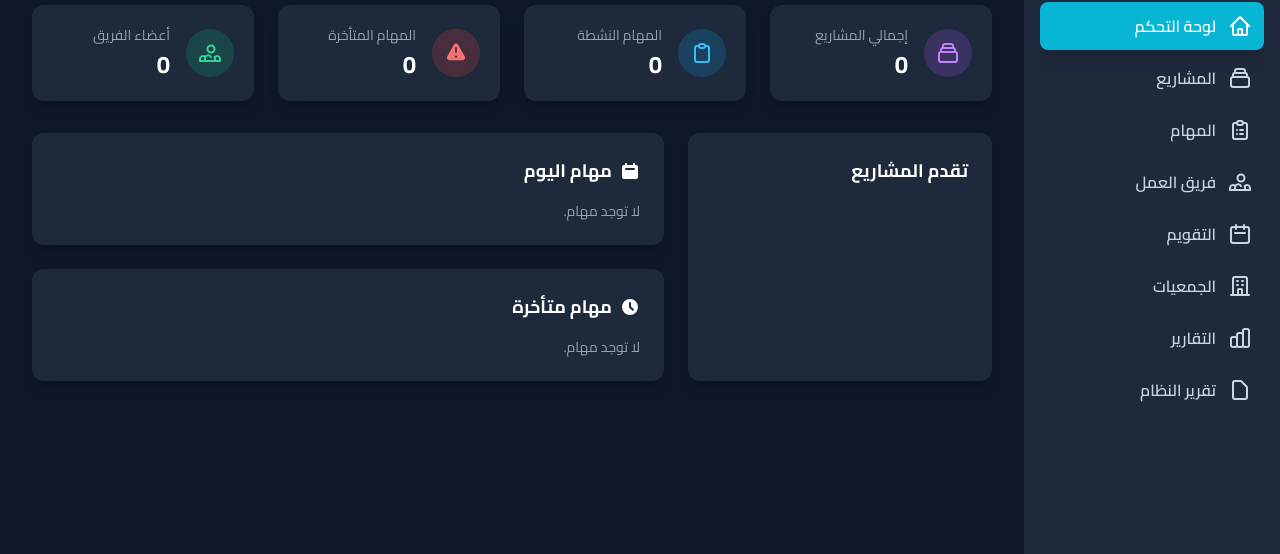
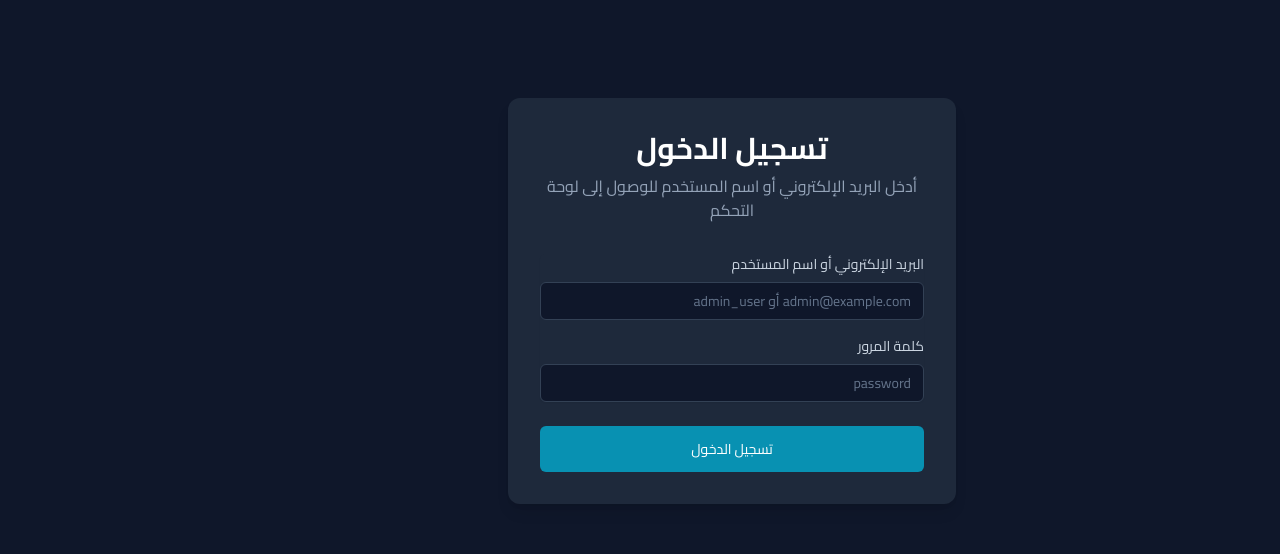
Before and after one commit to tmrir/CRM1, a React (Vite) app: page / in a window 1280 px wide. Shown: the part 99-653 px from the top of the page. Built offline with nearby package versions, Linux system fonts and the light colour scheme.

Commit message:
fix: Enable login page and update login instructions

```diff
--- a/App.tsx
+++ b/App.tsx
@@ -400,10 +400,10 @@ const App: React.FC = () => {
     return <PublicTaskView project={publicProject} tasks={tasks} employees={employees} />;
   }
 
-  // 🔥 تم تعطيل صفحة تسجيل الدخول - الدخول المباشر مفعّل
-  // if (!session) {
-  //   return <LoginPage onLogin={handleLogin} loginError={loginError} />;
-  // }
+  // 🔥 تفعيل صفحة تسجيل الدخول
+  if (!session) {
+    return <LoginPage onLogin={handleLogin} loginError={loginError} />;
+  }
 
   const renderView = () => {
     switch (currentView) {
```
Also changed, not shown: 1 other file (tests, documents, lock files or other folders).
